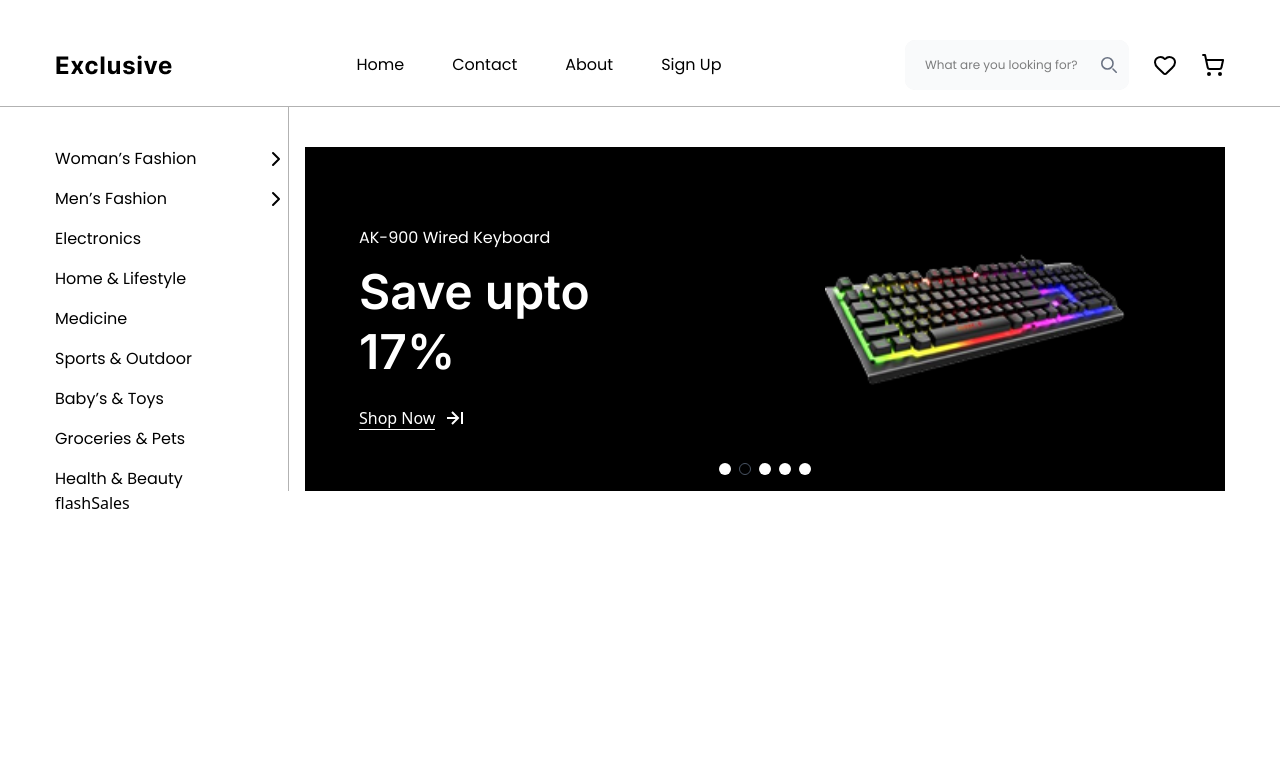
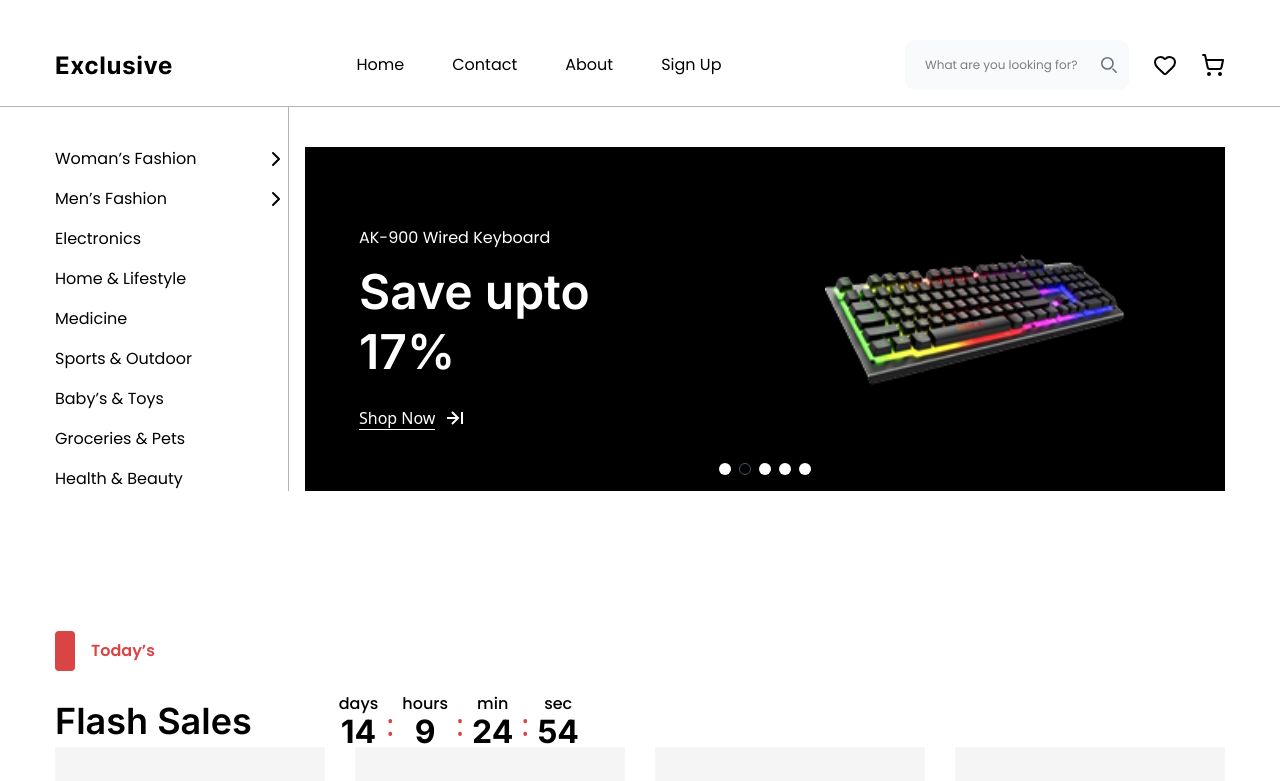
Before and after one commit to kazimayzid/Exclusive-e-commerce, a React (Vite) app: page / in a window 1280 px wide. Shown: the top 781 px of the page. Built offline with nearby package versions, Linux system fonts and the light colour scheme.

Commit message:
product card is underway

```diff
--- a/package.json
+++ b/package.json
@@ -26,6 +26,7 @@
     "@types/react": "^19.1.10",
     "@types/react-dom": "^19.1.7",
     "@vitejs/plugin-react": "^5.0.0",
+    "daisyui": "^5.1.13",
     "eslint": "^9.33.0",
     "eslint-plugin-react-hooks": "^5.2.0",
     "eslint-plugin-react-refresh": "^0.4.20",
--- /dev/null
+++ b/src/components/countDown/CountDown.jsx
@@ -0,0 +1,98 @@
+import { useEffect, useState } from "react";
+
+export default function CountDown() {
+  const [time, setTime] = useState({
+    days: 14,
+    hours: 9,
+    minutes: 24,
+    seconds: 59,
+  });
+
+  useEffect(() => {
+    const timer = setInterval(() => {
+      setTime((prev) => {
+        let { days, hours, minutes, seconds } = prev;
+        if (seconds > 0) seconds--;
+        else if (minutes > 0) {
+          minutes--;
+          seconds = 59;
+        } else if (hours > 0) {
+          hours--;
+          minutes = 59;
+          seconds = 59;
+        } else if (days > 0) {
+          days--;
+          hours = 23;
+          minutes = 59;
+          seconds = 59;
+        }
+        return { days, hours, minutes, seconds };
+      });
+    }, 1000);
+
+    return () => clearInterval(timer);
+  }, []);
+  return (
+    <>
+      <div className="grid grid-flow-col gap-2 text-center auto-cols-max">
+        <div className="flex gap-x-2">
+          <div className="flex flex-col font-poppins font-medium text-[12px leading-[18px] ">
+            days
+            <span className="countdown   font-inter font-bold text-[32px] leading-[30px] mt-1">
+              <span
+                style={{ "--value": 15 } }
+                aria-live="polite"
+                aria-label={time.days}
+              >
+                {time.days}
+              </span>
+            </span>
+          </div>
+          <div className="text-[30px] text-secondary self-end">:</div>
+        </div>
+        <div className="flex gap-x-2">
+          <div className="flex flex-col font-poppins font-medium text-[12px leading-[18px]">
+            hours
+            <span className="countdown font-inter font-bold text-[32px] leading-[30px] mt-1">
+              <span
+                style={{ "--value": 10 }}
+                aria-live="polite"
+                aria-label={time.hours}
+              >
+                {time.hours}
+              </span>
+            </span>
+          </div>
+          <div className="text-[30px] text-secondary self-end">:</div>
+        </div>
+        <div className="flex gap-x-2">
+          <div className="flex flex-col font-poppins font-medium text-[12px leading-[18px]">
+            min
+            <span className="countdown font-inter font-bold text-[32px] leading-[30px] mt-1">
+              <span
+                style={{ "--value": 24 }}
+                aria-live="polite"
+                aria-label={time.minutes}
+              >
+                {time.minutes}
+              </span>
+            </span>
+          </div>
+          <div className="text-[30px] text-secondary self-end">:</div>
+        </div>
+        <div className="flex flex-col font-poppins font-medium text-[12px leading-[18px]">
+          sec
+          <span className="countdown font-inter font-bold text-[32px] leading-[30px] mt-1">
+            <span
+              style={{ "--value": 59 }}
+              aria-live="polite"
+              aria-label={time.seconds}
+            >
+              {time.seconds}
+            </span>
+          </span>
+        </div>
+      </div>
+    </>
+  );
+}
--- a/src/components/flashsales/FlashSales.jsx
+++ b/src/components/flashsales/FlashSales.jsx
@@ -1,5 +1,19 @@
+import ProductCard from "../../productCard/ProductCard";
+import CountDown from "../countDown/CountDown";
+
 export default function FlashSales() {
     return <>
-     <div>flashSales</div>
+     <div className="mt-[140px]">
+        <div className="flex items-center gap-x-[16px]">
+            <div className="w-[20px] h-[40px] bg-secondary rounded-[4px]"></div>
+            <p className="font-poppins font-semibold text-[16px] leading-[20px] text-secondary">Today’s</p>
+        </div>
+        <div className="mt-[24px] flex gap-x-[87px] items-center">
+            <h1 className="font-inter font-semibold text-[36px] leading-[48px] text-primary">Flash Sales</h1>
+            <CountDown/>
+        </div>
+        <div><ProductCard/></div>
+        <div></div>
+     </div>
     </>
 }
--- a/src/index.css
+++ b/src/index.css
@@ -1,6 +1,6 @@
 @import url("https://fonts.googleapis.com/css2?family=Inter:ital,opsz,wght@0,14..32,100..900;1,14..32,100..900&family=Poppins:ital,wght@0,100;0,200;0,300;0,400;0,500;0,600;0,700;0,800;0,900;1,100;1,200;1,300;1,400;1,500;1,600;1,700;1,800;1,900&display=swap");
 @import "tailwindcss";
-
+/* @plugin "daisyui"; */
 
 @theme {
     --font-poppins: "Poppins", sans-serif;
--- /dev/null
+++ b/src/productCard/ProductCard.jsx
@@ -0,0 +1,22 @@
+import { products } from "../productData/products";
+export default function ProductCard() {
+  const flashSaleProducts = products.filter(
+    (items) => items.status === "flashSale"
+  );
+  console.log(flashSaleProducts);
+
+  return (
+    <>
+      <div className="flex gap-x-[30px] overflow-hidden">
+        {flashSaleProducts.map((item, i) => (
+          <div key={i}>
+            <div className="bg-[#F5F5F5] w-[270px] h-[250px] flex items-center justify-center ">
+              <img src={item.image} alt={item.title} />
+            </div>
+            <div></div>
+          </div>
+        ))}
+      </div>
+    </>
+  );
+}
```
Also changed, not shown: 1 other file (tests, documents, lock files or other folders).
